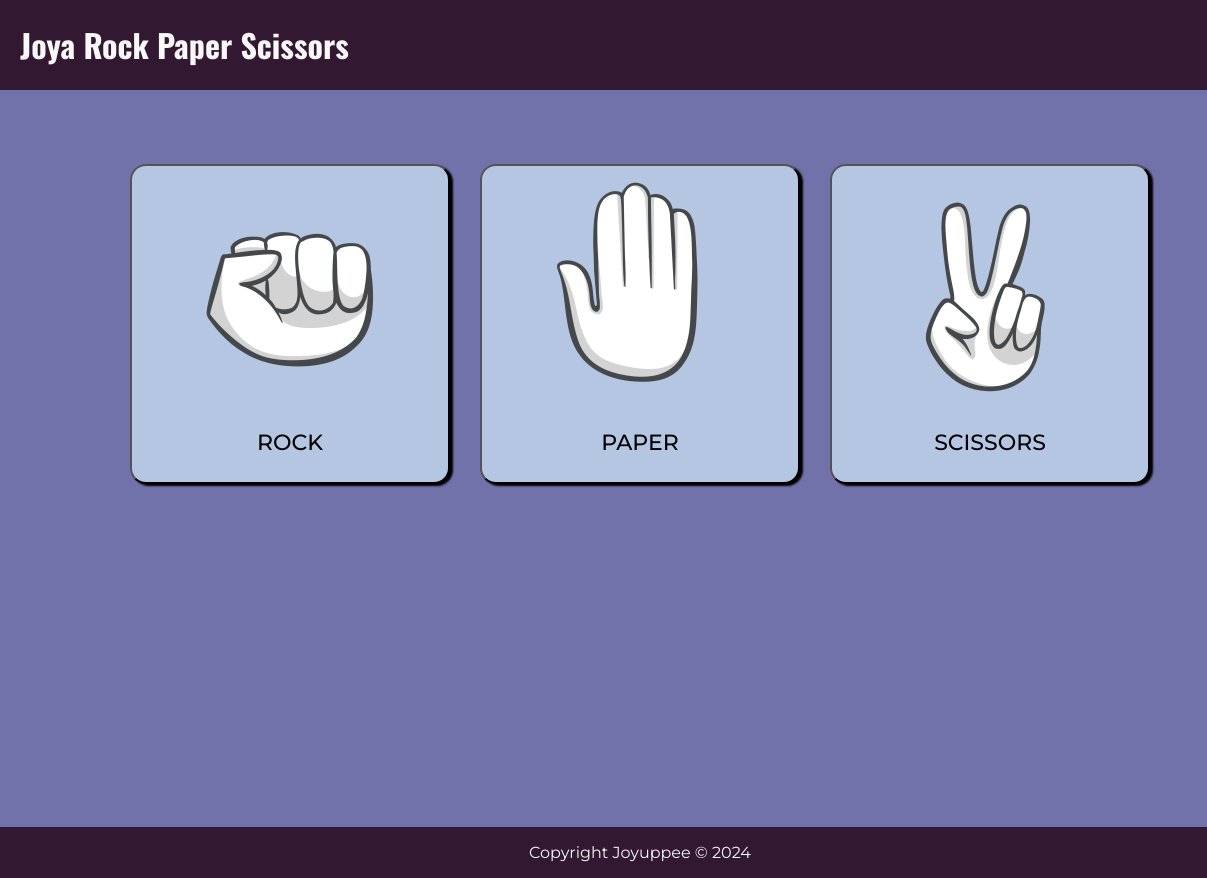
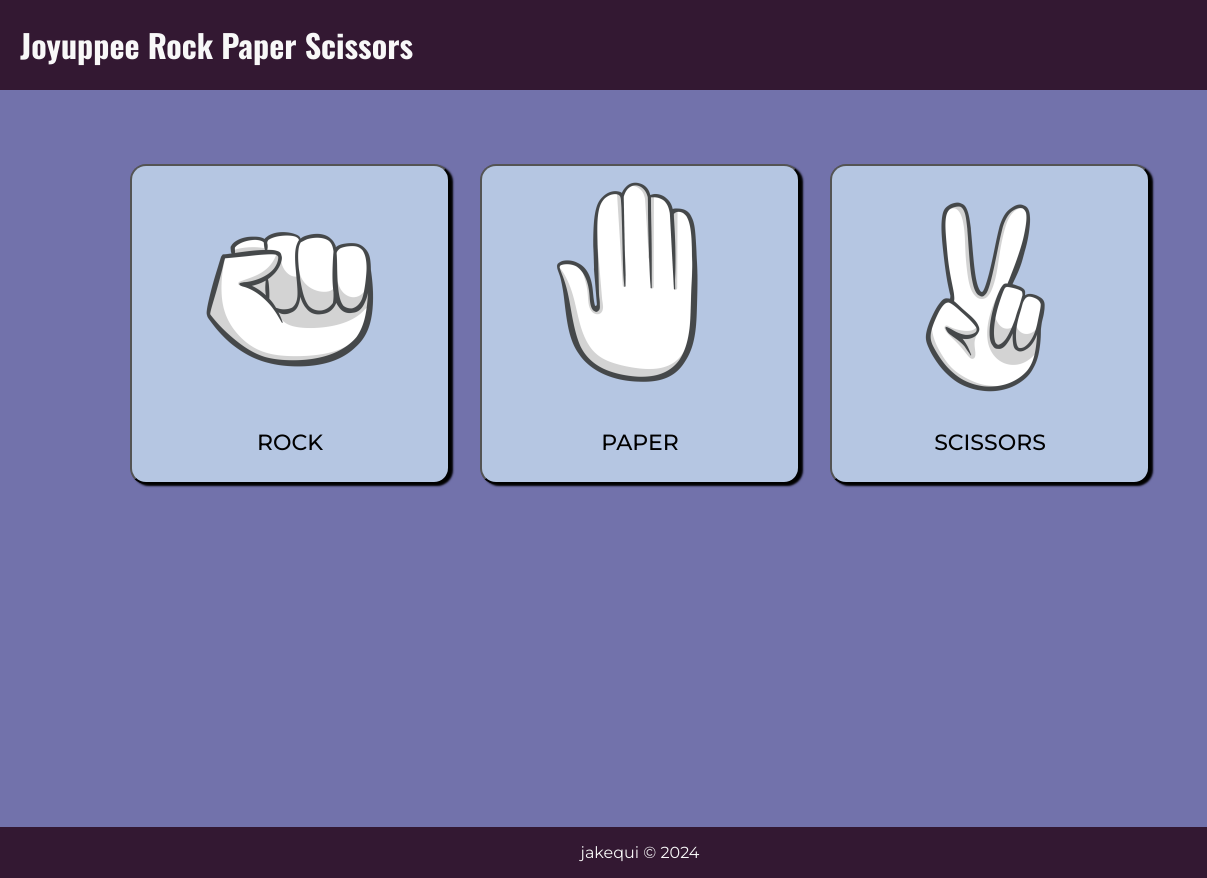
Before and after one commit to jakequi/rock-paper-scissors, a plain HTML site: page index.html in a window 1280 px wide. Shown: the full height of the page, 0-1207 px from the left. Drawn offline with nearby package versions, Linux system fonts and the light colour scheme.

Commit message:
Changed footer

```diff
--- a/index.html
+++ b/index.html
@@ -14,7 +14,7 @@
     <body>
         <div class="header">
             <div class="logo">
-                <h1>Joya Rock Paper Scissors</h1>
+                <h1>Joyuppee Rock Paper Scissors</h1>
             </div>
             <div class="links">
                 <a href="https://github.com/jakequi" target="_blank" rel="noopener noreferrer"><img class = "github-logo" src="images/github-logo.png" alt="Github icon"></a>
@@ -64,7 +64,7 @@
             </div>
         </div>
         <div class="footer">
-            <p>Copyright Joyuppee © 2024</p>
+            <p>jakequi © 2024</p>
         </div>
 
         <script src="script.js"></script>
```
